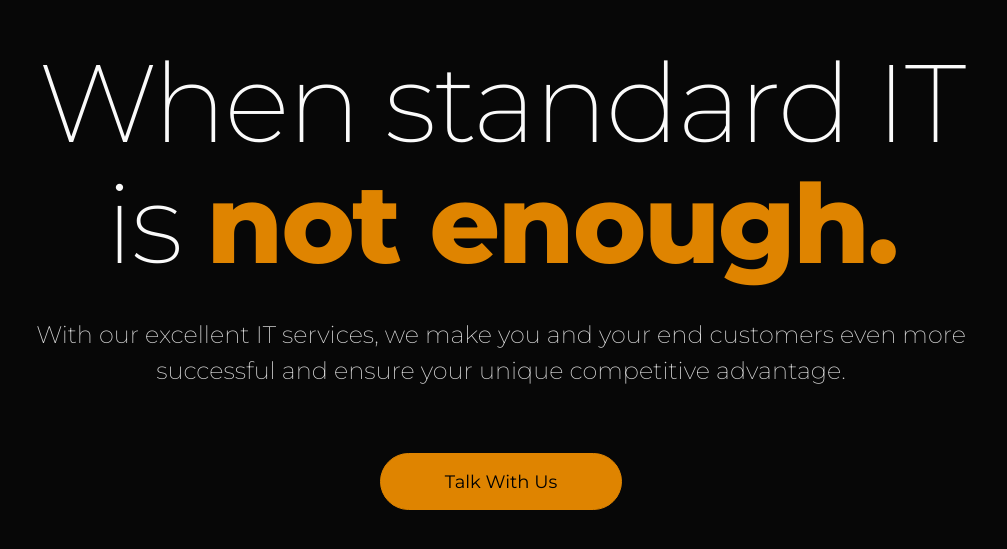
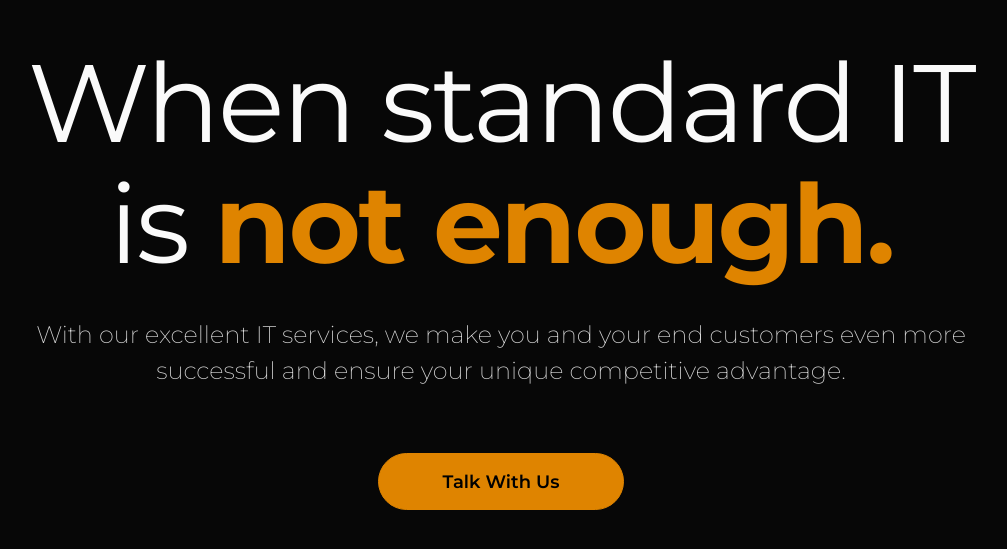
Before and after one commit to raven-developer/practice, a plain HTML site: page style-index.html in a window 1280 px wide. Shown: the part 183-732 px from the top of the page, without its empty margins (139-1146 px from the left). Drawn offline with Linux system fonts and the light colour scheme.

Commit message:
Update style.css

```diff
--- a/Style/style.css
+++ b/Style/style.css
@@ -29,11 +29,11 @@ h1{
 
 .heading-regular{
     color: var(--white);
-    font-weight: 200;
+    font-weight: 400;
 }
 .headings-bold{
     color: var(--highlight);
-    font-weight: 800;
+    font-weight: 700;
 }
 .large-p{
     font-size: 24px;
@@ -59,6 +59,7 @@ h1{
     font-size: 18px;
     letter-spacing: 0px;
     text-decoration: none;
+    font-weight: 600;
 
     transition: ease-in-out;
     transition-duration: 0.2s;
```
